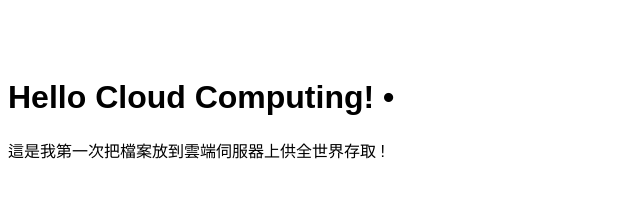
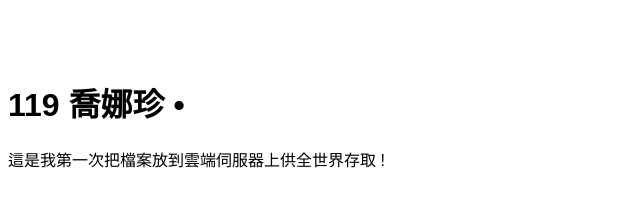
Before and after one commit to palacajonajane-oss/my-first-cloud-page, a plain HTML site: page index.html in a window 1280 px wide. Shown: the whole page, without its empty margins (0-640 px from the left). Drawn offline with Linux system fonts and the light colour scheme.

Commit message:
Update index.html

```diff
--- a/index.html
+++ b/index.html
@@ -4,7 +4,7 @@
     <title>我的第一個雲端網頁</title>
 </head>
 <body style="text-aign:center; padding-top:50px; font-family:sans-serif;">
-    <h1>Hello Cloud Computing! •</h1>
+    <h1>119 喬娜珍 •</h1>
     <p>這是我第一次把檔案放到雲端伺服器上供全世界存取 ! </p>
   </body>
   </html>
```
